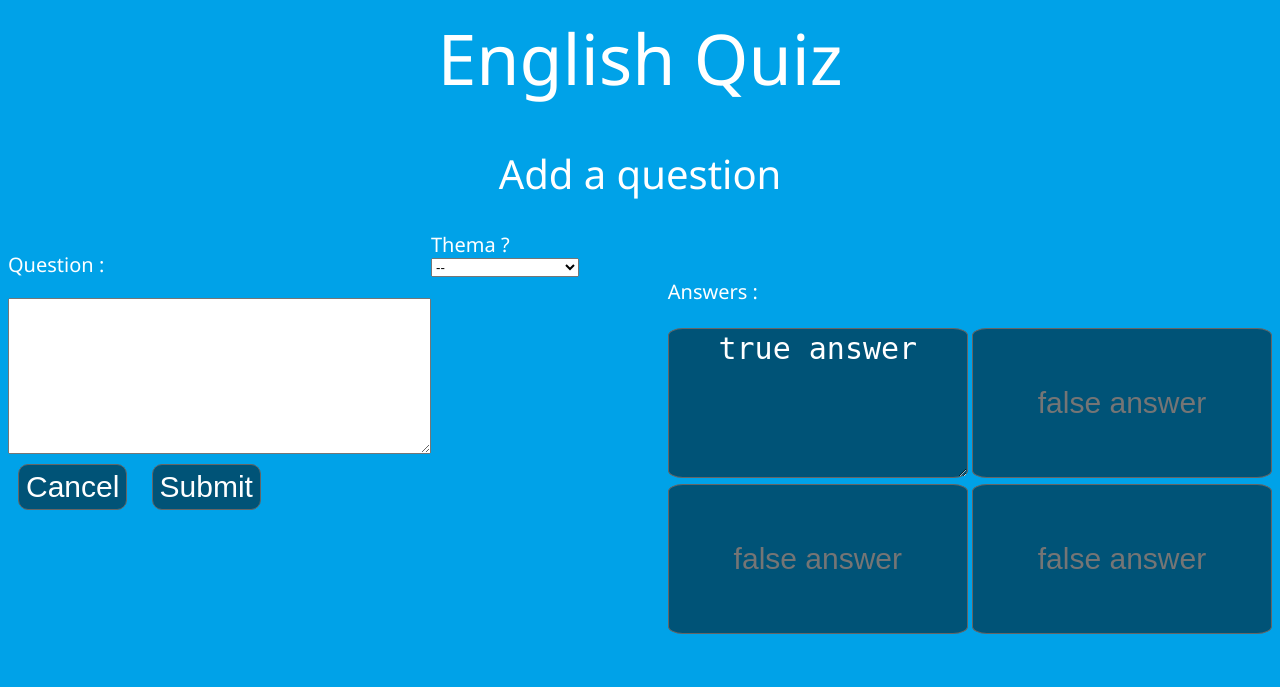
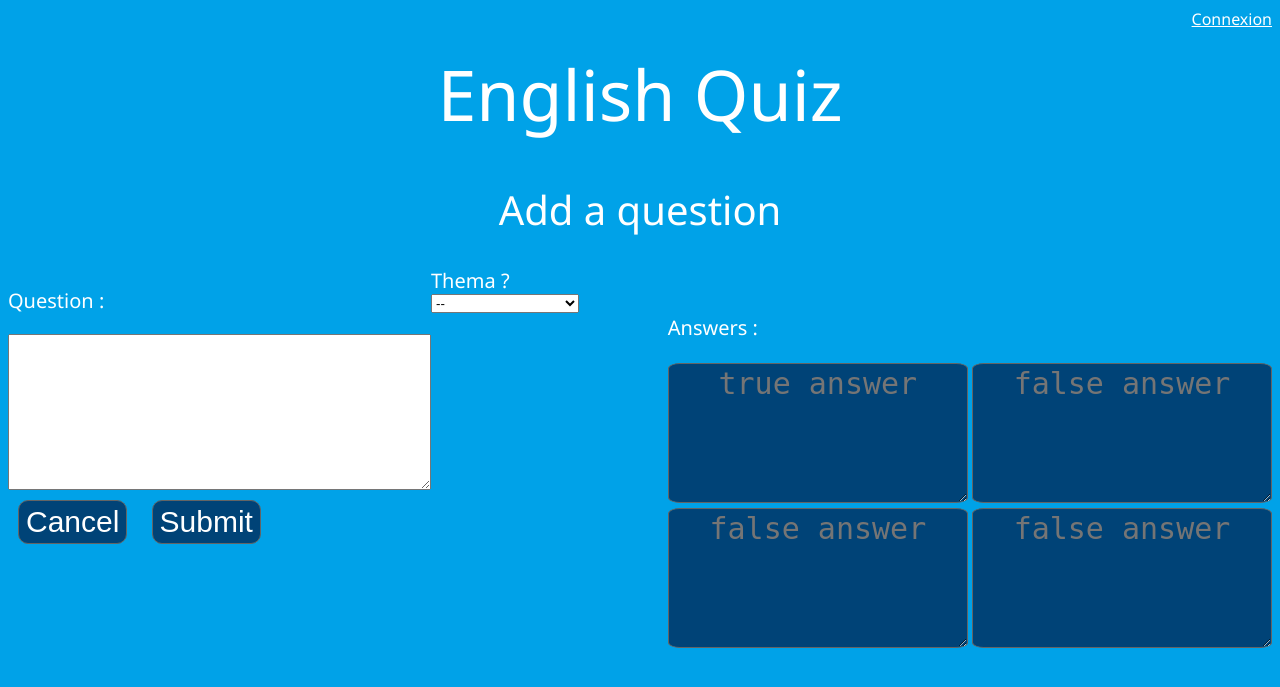
Before and after one commit to paulcottin/projetAnglais, a PHP site: page /ajoutQuestion.php in a window 1280 px wide. Shown: the top 687 px of the page. Run offline with PHP 8.4, Linux system fonts and the light colour scheme.

Commit message:
projet finalisé

```diff
--- a/englishQuiz/ajoutQuestion.php
+++ b/englishQuiz/ajoutQuestion.php
@@ -5,7 +5,13 @@
         <link rel="stylesheet" type="text/css" href="style.css">
         <title>English Quiz</title>
         <?php if(isset($_SESSION['prenom'])) { ?>
-        <p style="text-align:right"><?php echo $_SESSION['prenom']." ".$_SESSION['nom']; ?></p>
+        <p style="text-align:right"><?php echo $_SESSION['prenom']." ".$_SESSION['nom']; ?> <br/>
+        <a href="processingConnexion.php?login=0" style="color:white">Déconnexion</a>
+        </p>
+        <?php } else {?>
+        <p style="text-align:right;">
+            <a style="color:white;" href="connexion.php">Connexion</a>
+        </p>
         <?php } ?>
     </head>
     <script type="text/javascript">
@@ -76,13 +82,12 @@
                 </span>
                 <span style="float:right;vertical-alignement:top">
                         <p class="text20">Answers :</p>
-                        <textarea class="questionButton" id="rep1" name="rep1" placeholder="true answer">true answer
-                        </textarea>
-                        <input type="text" class="questionButton" id="rep2" name="rep2" placeholder="false answer" maxlength="20"/>
+                        <textarea class="questionButton" id="rep1" name="rep1" placeholder="true answer" maxlength="50"></textarea>
+                        <textarea class="questionButton" id="rep2" name="rep2" placeholder="false answer" maxlength="50"></textarea>
                         <br/>
                         <div>
-                            <input type="text" class="questionButton" id="rep3" name="rep3" placeholder="false answer" maxlength="20"/>
-                            <input type="text" class="questionButton" id="rep4" name="rep4" placeholder="false answer" maxlength="20"/>
+                            <textarea class="questionButton" id="rep3" name="rep3" placeholder="false answer" maxlength="50"></textarea>
+                            <textarea class="questionButton" id="rep4" name="rep4" placeholder="false answer" maxlength="50"></textarea>
                         </div>
                 </span>
             </form>
--- a/englishQuiz/style.css
+++ b/englishQuiz/style.css
@@ -90,16 +90,16 @@ nav li{
 .button{
 	color: white;
 	font-size: 30px;
-	border: 1px solid #656565;
-	background:#005377;
+	border: 1px solid #646464;
+	background:#004377;
 	text-align: center;
 	margin: 0 auto;
 	margin: 10px;
 	border-radius: 10px;
 	padding-right:7px;
 	padding-left:7px;
-	padding-top:5px;
-	padding-bottom:5px;
+	padding-top:4px;
+	padding-bottom:4px;
 	text-decoration:none;
 	cursor: pointer;
 }
@@ -127,13 +127,19 @@ nav li{
 	color: white;
 	font-size: 30px;
 	width: 300px;
-	height: 150px;
-	border: 1px solid #656565;
-	background:#005377;
+	height: 140px;
+	border: 1px solid #646464;
+	background:#004377;
 	text-align: center;
-	margin: 0.5% auto;
-	border-radius:5%;
+	margin: 0.4% auto;
+	border-radius:4%;
 	cursor: pointer;
+	white-space: pre-wrap;       /* css-3 */
+	white-space: -moz-pre-wrap;  /* Mozilla, since 1999 */
+	white-space: -pre-wrap;      /* Opera 4-6 */
+	white-space: -o-pre-wrap;    /* Opera 7 */
+	word-wrap: break-word;       /* Internet Explorer 5.5+ */
+	cursor:pointer;
 }
 
 .infoForm{
```
Also changed, not shown: other parts of englishQuiz/style.css (+23 -15 lines), englishQuiz/Theme.php (+7 -1 lines), englishQuiz/accueil.php (+6 -3 lines), englishQuiz/connexion.php (+5 -3 lines), englishQuiz/processingScore.php (+6 -3 lines), englishQuiz/profil.php (+18 -15 lines), englishQuiz/questions.php (+9 -3 lines), englishQuiz/rank.php (+13 -5 lines), englishQuiz/resultat.php (+16 -10 lines), englishQuiz/thanks.php (+7 -1 lines).
